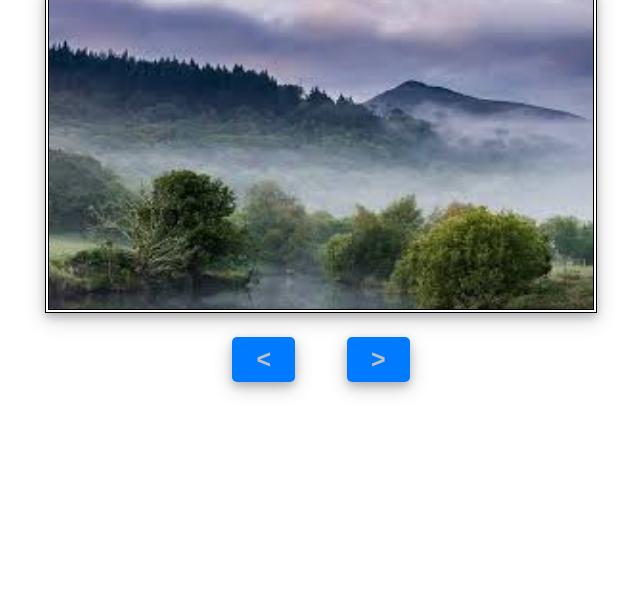
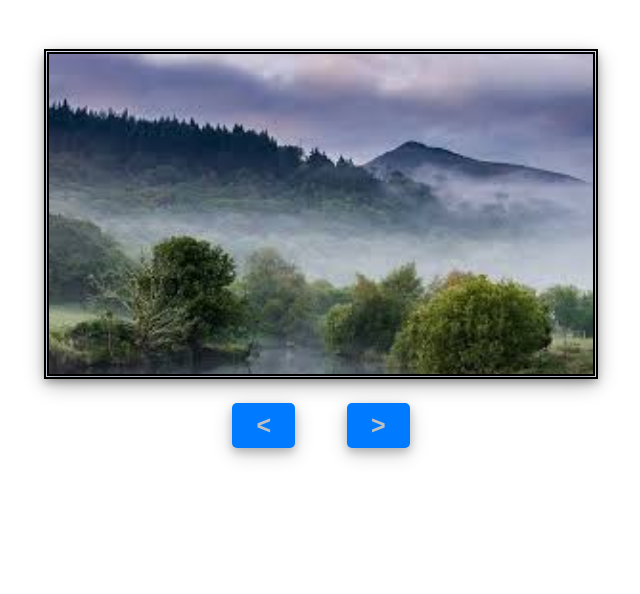
Before and after one commit to Chandni-22/15-DOM-PROJECTS, a plain HTML site: page Slider/index.html in a window 1280 px wide. Shown: the part 206-800 px from the top of the page, without its empty margins (319-959 px from the left). Drawn offline with Linux system fonts and the light colour scheme.

Commit message:
slider done

```diff
--- a/Slider/index.html
+++ b/Slider/index.html
@@ -9,7 +9,9 @@
 <body>
     <h1>Image Slider</h1>
     <div id="container">
-        <img id="pic" src="img/1.jpeg" alt="Image 1 is lodding...">
+        <div id="slider">
+            <img id="pic" src="img/1.jpeg" alt="Image 1 is loading...">
+        </div>
         <div>
             <button id="left">&lt;</button>
             <button id="right">&gt;</button>
--- a/Slider/style.css
+++ b/Slider/style.css
@@ -6,7 +6,7 @@ body{
 h1{
     text-align: center;
     font-size: 55px;
-    margin-top: 5%;
+    margin-top: 10%;
     text-decoration: underline;
 }
 #container{
@@ -15,10 +15,17 @@ h1{
     flex-direction: column;
     margin-top: 5%;
 }
-img{
+#slider{
     height: 20rem;
     width: 34rem;
-    border: 4px double black;
+    border: 5px double black;
+    box-shadow: 0 4px 8px 0 rgba(0, 0, 0, 0.2), 0 6px 20px 0 rgba(0, 0, 0, 0.19);
+    background-color: rgba(138, 161, 204,0.3);
+}
+img{
+    height: 100%;
+    width: 100%;
+    object-fit: cover;
     box-shadow: 0 4px 8px 0 rgba(0, 0, 0, 0.2), 0 6px 20px 0 rgba(0, 0, 0, 0.19);
 }
 button{
--- a/Slider/work.js
+++ b/Slider/work.js
@@ -1,42 +1,61 @@
-const imgs=[{img:'img/1.jpeg',alts:'Image 1 is lodding....',},
-            {img:'img/2.jpeg',alts:'Image 2 is lodding....',},
-            {img:'img/3.jpeg',alts:'Image 3 is lodding....',},
-            {img:'img/4.jpeg',alts:'Image 4 is lodding....',},
-            {img:'img/5.jpeg',alts:'Image 5 is lodding....',},
-            {img:'img/6.jpeg',alts:'Image 6 is lodding....',},
-            {img:'img/7.jpeg',alts:'Image 7 is lodding....',},
-            {img:'img/8.jpeg',alts:'Image 8 is lodding....',},
-            {img:'img/9.jpeg',alts:'Image 9 is lodding....',},
-            {img:'img/10.jpeg',alts:'Image 10 is lodding....',},
+const imgs=[{img:'img/1.jpeg',alts:'Image 1 is loading....',},
+            {img:'img/2.jpeg',alts:'Image 2 is loading....',},
+            {img:'img/3.jpeg',alts:'Image 3 is loading....',},
+            {img:'img/4.jpeg',alts:'Image 4 is loading....',},
+            {img:'img/5.jpeg',alts:'Image 5 is loading....',},
+            {img:'img/6.jpeg',alts:'Image 6 is loading....',},
+            {img:'img/7.jpeg',alts:'Image 7 is loading....',},
+            {img:'img/8.jpeg',alts:'Image 8 is loading....',},
+            {img:'img/9.jpeg',alts:'Image 9 is loading....',},
+            {img:'img/10.jpeg',alts:'Image 10 is loading....',},
         ];
 
+let index=0;
+const pic=document.getElementById('pic');
 
-let index=0;
-
+// Initial load
 window.addEventListener('DOMContentLoaded',function(){
     showDetails(index);
 });
 
 function showDetails(index){
     const show=imgs[index];
-    document.getElementById('pic').src=show.img;
-    document.getElementById('pic').alt=show.alts;
-};
+    pic.src=show.img;
+    pic.alt=show.alts;
+}
 
-// Right button:
+// Right button click
 document.getElementById('right').addEventListener('click',function(){
     index++;
-    if (index>(imgs.length-1)){
+    if (index>=imgs.length){
         index=0;
-    };
-    showDetails(index);
+    }
+    slideImage('next');
 });
 
-// Left button:
+// Left button click
 document.getElementById('left').addEventListener('click',function(){
     index--;
     if (index<0){
-        index=(imgs.length-1);
-    };
-    showDetails(index);
+        index=imgs.length-1;
+    }
+    slideImage('prev');
 });
+
+// Function to slide image
+function slideImage(direction){
+    const offset=direction==='next'?10:-10;
+    pic.style.transition='transform 0.5s ease';
+    pic.style.transform=`translateX(${offset}%)`;
+
+    setTimeout(()=>{
+        pic.style.transition='none';
+        showDetails(index);
+        pic.style.transform=`translateX(${-offset}%)`;
+
+        setTimeout(()=>{
+            pic.style.transition='transform 0.5s ease';
+            pic.style.transform='translateX(0)';
+        }, 50);
+    }, 500);
+}
```
